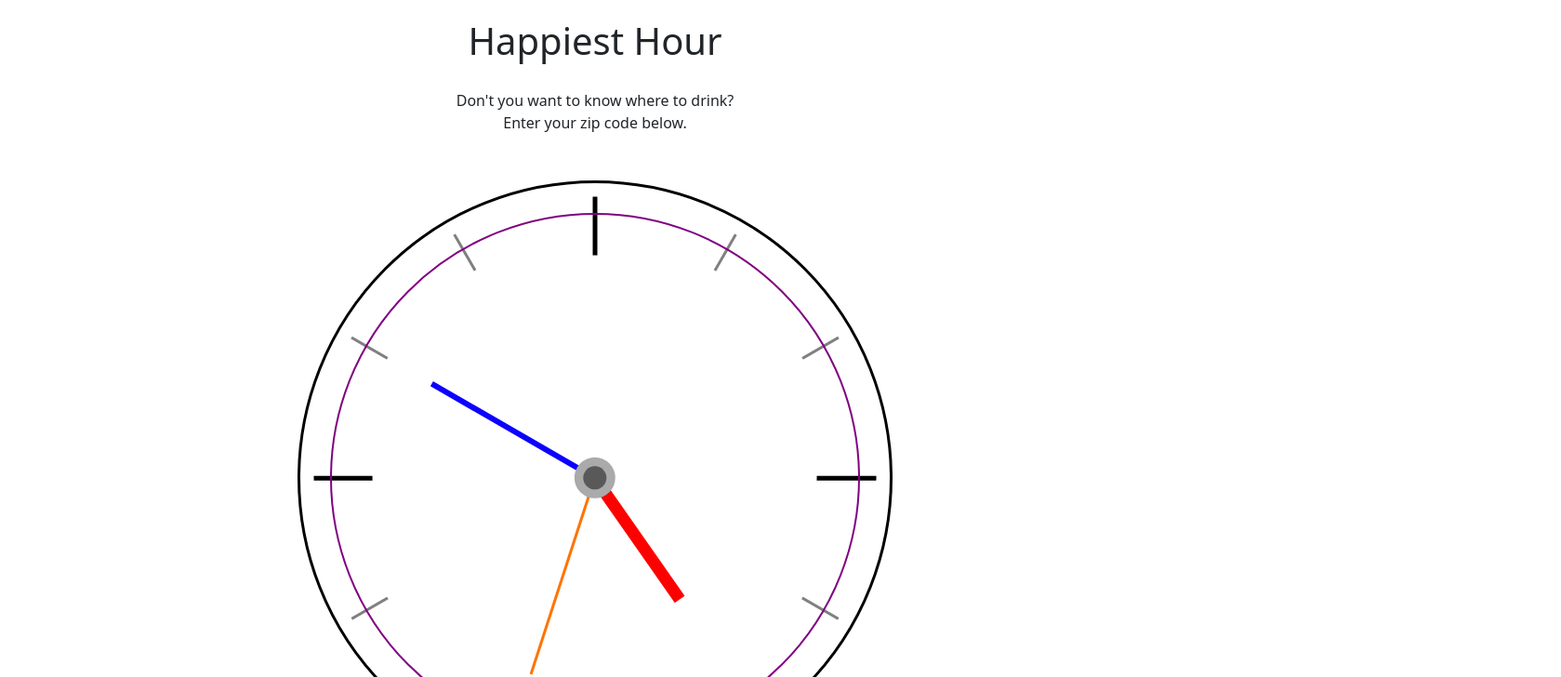
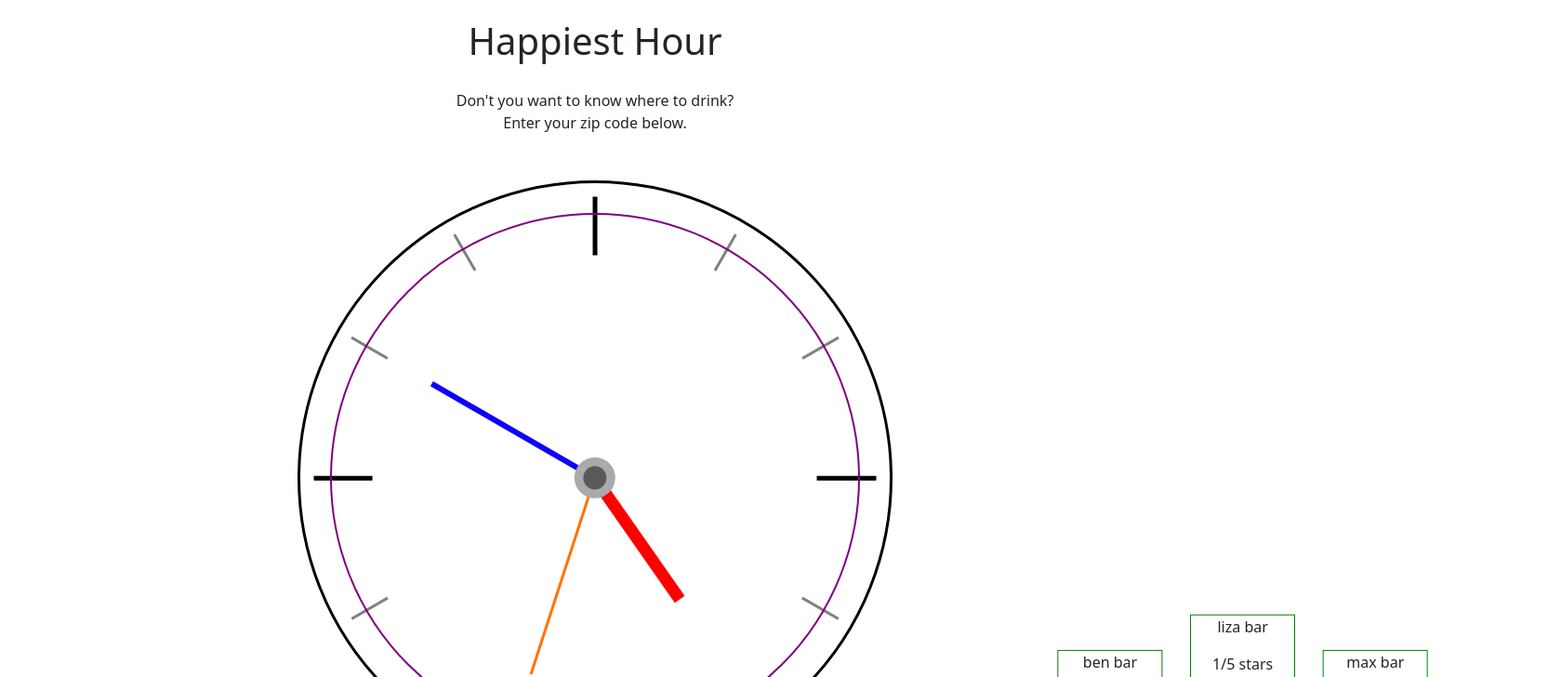
Before and after one commit to ColdWeatherBoyy/happiest-hour, a React (Vite) app in the folder client/: page / in a window 1280 px wide. Shown: the top 728 px of the page at 93% size, 1679 px wide, since content can reach past the window. Built offline with nearby package versions, Linux system fonts and the light colour scheme.

Commit message:
get cards to display in circle

```diff
--- a/client/src/assets/PlaceholderData.js
+++ b/client/src/assets/PlaceholderData.js
@@ -1,38 +1,75 @@
 const placeholderData = [
 	{
-        key: 0,
-        name: 'liza bar',
+		name: "liza bar",
 		rating: 1,
 		review_count: 23,
-        is_closed: true
+		is_closed: true,
 	},
 	{
-        key: 1,
-        name: 'max bar',
+		name: "max bar",
 		rating: 2,
 		review_count: 57,
-        is_closed: false
+		is_closed: false,
 	},
 	{
-        key: 2,
-        name: 'elias bar',
+		name: "elias bar",
 		rating: 3,
 		review_count: 53,
-        is_closed: true
+		is_closed: true,
 	},
 	{
-        key: 3,
-        name: 'colin bar',
+		name: "colin bar",
 		rating: 4,
 		review_count: 87,
-        is_closed: false
+		is_closed: false,
 	},
 	{
-        key: 4,
-        name: 'ben bar',
+		name: "ben bar",
 		rating: 5,
 		review_count: 38,
-        is_closed: true
+		is_closed: true,
+	},
+	{
+		name: "ben bar",
+		rating: 5,
+		review_count: 38,
+		is_closed: true,
+	},
+	{
+		name: "ben bar",
+		rating: 5,
+		review_count: 38,
+		is_closed: true,
+	},
+	{
+		name: "ben bar",
+		rating: 5,
+		review_count: 38,
+		is_closed: true,
+	},
+	{
+		name: "ben bar",
+		rating: 5,
+		review_count: 38,
+		is_closed: true,
+	},
+	{
+		name: "ben bar",
+		rating: 5,
+		review_count: 38,
+		is_closed: true,
+	},
+	{
+		name: "ben bar",
+		rating: 5,
+		review_count: 38,
+		is_closed: true,
+	},
+	{
+		name: "ben bar",
+		rating: 5,
+		review_count: 38,
+		is_closed: true,
 	},
 ];
 
--- a/client/src/components/Clock/BarCard/Placeholder.jsx
+++ b/client/src/components/Clock/BarCard/Placeholder.jsx
@@ -2,39 +2,40 @@ import placeholderData from "../../../assets/PlaceholderData";
 import "./Placeholder.css";
 import Card from "./Card";
 import { useEffect, useState } from "react";
+import { set } from "mongoose";
 
 const Placeholder = () => {
 	let h, k, r;
 	const [coordinates, setCoordinates] = useState();
+	const [coordinatesAndData, setCoordinatesAndData] = useState();
+	const [loading, setLoading] = useState(true);
 
-  const thetas = Array.from({ length: 12 }).map((_, index) => {
+	// this useEffect sets the coordinates of the 12 points on the circle in our state to be available once we get bar data
+	useEffect(() => {
+		// define thetas as an array of 12 angles in radians
+		let thetas = Array.from({ length: 12 }).map((_, index) => {
 			let degree = (index / 12) * 360;
 			return (degree * Math.PI) / 180;
-    // console.log(theta);
 		});
 
-  // console.log("thetas", thetas);
+		for (let i = 0; i < 3; i++) {
+			thetas.unshift(thetas.pop());
+		}
 
-  // const placeCards = () => {
-
-  useEffect(() => {
+		// get the dimensions of the center div
 		const center = document.getElementById("dimensions");
 		const dimensions = center.getBoundingClientRect();
 
-    const circleDim = document
-      .getElementById("dimensions")
-      .getBoundingClientRect();
+		// get the radius of the circle
+		const circleDim = document.getElementById("dimensions").getBoundingClientRect();
 		r = circleDim.width / 2;
-    // console.log(r);
 
+		// get the center of the circle
 		const { x, y, width, height } = dimensions;
 		h = x + 0.5 * width;
 		k = y + 0.5 * height;
 
-    // let xval = h + r * Math.cos(theta);
-    // let yval = k + r * Math.sin(theta);
-    // console.log("yval", yval);
-
+		// set the coordinates of the 12 points on the circle in our state
 		setCoordinates(
 			thetas.map((theta) => {
 				return {
@@ -43,21 +44,43 @@ const Placeholder = () => {
 				};
 			})
 		);
+	}, []);
 
-    console.log("x", x);
-  }, []);
-  //   return {
-  //     // xval,
-  //     // yval,
-  //   };
-  // };
-  // placeCards();
+	// this useEffect combines our coordinate data for circle placement with our bar data from the yelp API (currently hardcoded test data)
+	// Remember to change the trigger to the useEffect to be on the successful return of the API call
+	useEffect(() => {
+		if (!coordinates) return;
+
+		// Establishes an empty array to combine our coordinate and bar data
+		const tempCoordinatesAndData = [];
+		// run through each object in both of our arrays to combine them in objects in our temporary Array
+		for (let i = 0; i < coordinates.length; i++) {
+			tempCoordinatesAndData.push({
+				key: i,
+				name: placeholderData[i].name,
+				rating: placeholderData[i].rating,
+				x: coordinates[i].x,
+				y: coordinates[i].y,
+			});
+		}
+
+		setCoordinatesAndData(tempCoordinatesAndData);
+	}, [coordinates]);
+
+	useEffect(() => {
+		if (!coordinatesAndData) return;
+		setLoading(false);
+	}, [coordinatesAndData]);
 
 	return (
 		<div id="dimensions" className="container">
-      {placeholderData.map((item) => {
-        return <Card key={item.key} name={item.name} rating={item.rating} xval='54' yval='76'/>;
-      })}
+			{loading ? (
+				<></>
+			) : (
+				coordinatesAndData.map(({ key, name, rating, x, y }) => {
+					return <Card key={key} name={name} rating={rating} xval={x} yval={y} />;
+				})
+			)}
 		</div>
 	);
 };
```
Also changed, not shown: client/src/components/Clock/BarCard/Card.jsx (+3 -4 lines), client/src/components/Clock/BarCard/Placeholder.css (indentation only). Lines whose indentation alone changed are shown as unchanged.
